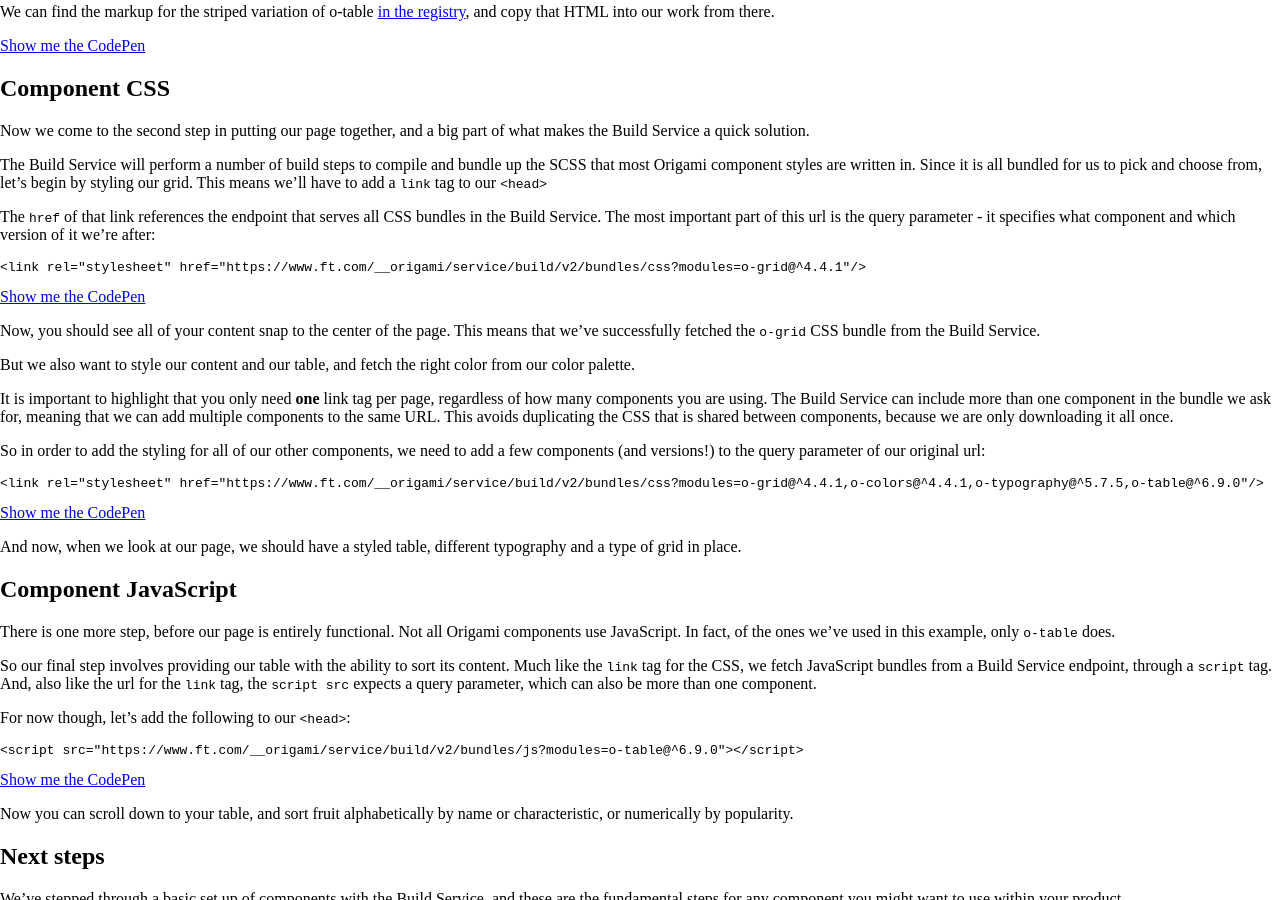
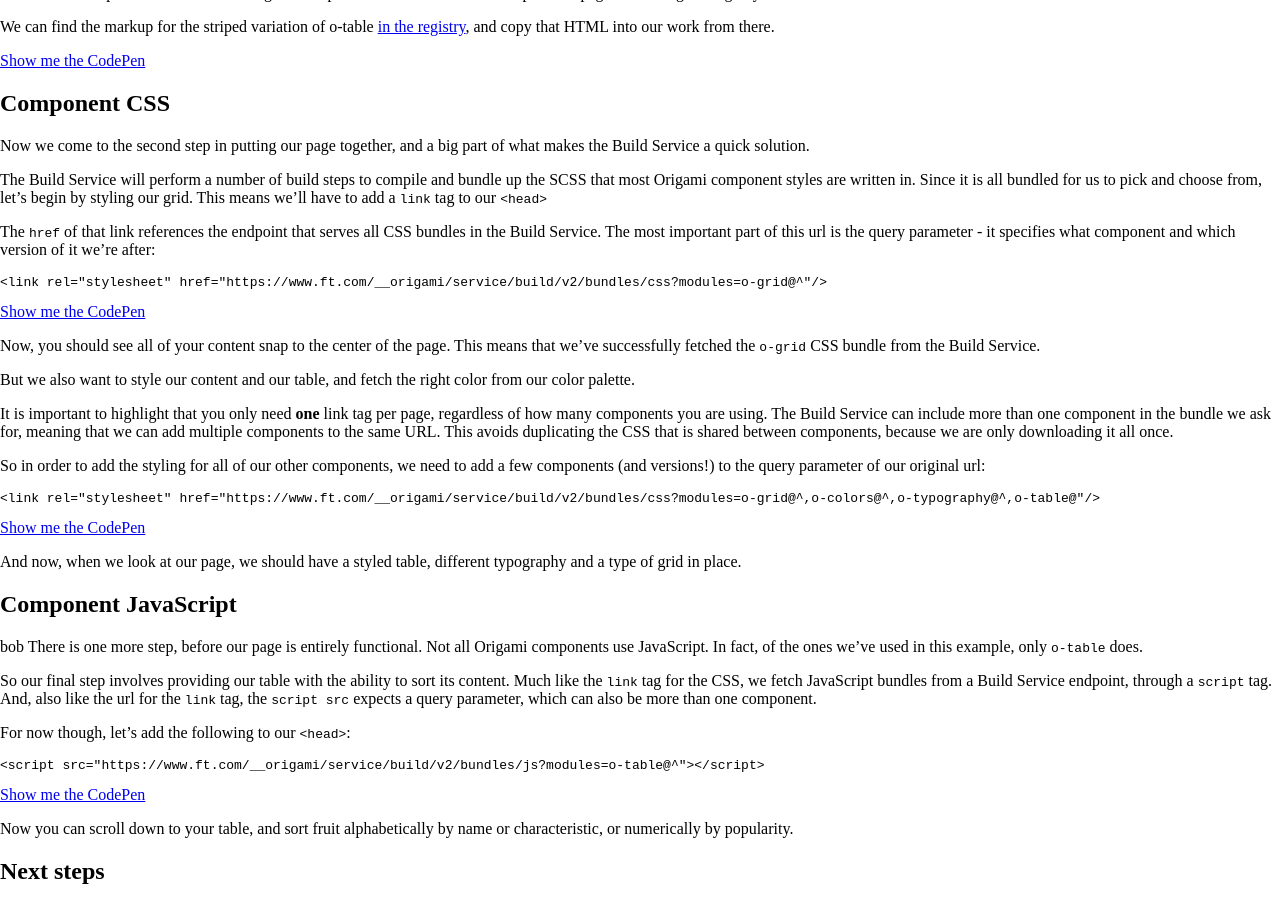
Before and after one commit to Financial-Times/origami-website, a Jekyll site: the page built from _tutorials/build-service.md, in a window 1280 px wide and 900 px high, scrolled down 1734 px. Built offline with Jekyll 4.4.1, drawn with Linux system fonts in a browser that asks for light colours; a style sheet for code colours, icons or effects is not loaded; some of the changed text lies outside the part shown.

Commit message:
update build service tutorial

```diff
--- a/_tutorials/build-service.md
+++ b/_tutorials/build-service.md
@@ -80,7 +81,7 @@ The Build Service will perform a number of build steps to compile and bundle up
 
 The `href` of that link references the endpoint that serves all CSS bundles in the Build Service. The most important part of this url is the query parameter - it specifies what component and which version of it we're after:
 
-<pre class="o-layout__main__full-span"><code class="o-syntax-highlight--html">&lt;link rel="stylesheet" href="https://www.ft.com/__origami/service/build/v2/bundles/css?modules=o-grid@^4.4.1"/></code></pre>
+<pre class="o-layout__main__full-span"><code class="o-syntax-highlight--html">&lt;link rel="stylesheet" href="https://www.ft.com/__origami/service/build/v2/bundles/css?modules=o-grid@^{{site.data.components.o-grid.version}}"/></code></pre>
 
 <aside><a href="https://codepen.io/ft-origami/pen/ajazYj" class="o-typography-link--external" target="\_blank" rel="noopener">Show me the CodePen</a></aside>
 Now, you should see all of your content snap to the center of the page. This means that we've successfully fetched the `o-grid` CSS bundle from the Build Service.
@@ -91,20 +92,20 @@ It is important to highlight that you only need **one** link tag per page, regar
 
 So in order to add the styling for all of our other components, we need to add a few components (and versions!) to the query parameter of our original url:
 
-<pre class="o-layout__main__full-span"><code class="o-syntax-highlight--html">&lt;link rel="stylesheet" href="https://www.ft.com/__origami/service/build/v2/bundles/css?modules=o-grid@^4.4.1,o-colors@^4.4.1,o-typography@^5.7.5,o-table@^6.9.0"/></code></pre>
+<pre class="o-layout__main__full-span"><code class="o-syntax-highlight--html">&lt;link rel="stylesheet" href="https://www.ft.com/__origami/service/build/v2/bundles/css?modules=o-grid@^{{site.data.components.o-grid.version}},o-colors@^{{site.data.components.o-colors.version}},o-typography@^{{site.data.components.o-typography.version}},o-table@{{site.data.components.o-table.version}}"/></code></pre>
 <aside><a href="https://codepen.io/ft-origami/pen/LBJErq" class="o-typography-link--external" target="\_blank" rel="noopener">Show me the CodePen</a></aside>
 
 And now, when we look at our page, we should have a styled table, different typography and a type of grid in place.
 
 ## Component JavaScript
-
+bob
 There is one more step, before our page is entirely functional. Not all Origami components use JavaScript. In fact, of the ones we've used in this example, only `o-table` does.
 
 So our final step involves providing our table with the ability to sort its content. Much like the `link` tag for the CSS, we fetch JavaScript bundles from a Build Service endpoint, through a `script` tag. And, also like the url for the `link` tag, the `script src` expects a query parameter, which can also be more than one component.
 
 For now though, let's add the following to our `<head>`:
 
-<pre class="o-layout__main__full-span"><code class="o-syntax-highlight--html">&lt;script src="https://www.ft.com/__origami/service/build/v2/bundles/js?modules=o-table@^6.9.0">&lt;/script></code></pre>
+<pre class="o-layout__main__full-span"><code class="o-syntax-highlight--html">&lt;script src="https://www.ft.com/__origami/service/build/v2/bundles/js?modules=o-table@^{{site.data.components.o-table.version}}">&lt;/script></code></pre>
 <aside><a href="https://codepen.io/ft-origami/pen/ejLNNL" class="o-typography-link--external" target="\_blank" rel="noopener">Show me the CodePen</a></aside>
 
 Now you can scroll down to your table, and sort fruit alphabetically by name or characteristic, or numerically by popularity.
```
Also changed, not shown: other parts of _tutorials/build-service.md (+1 -0 lines).
